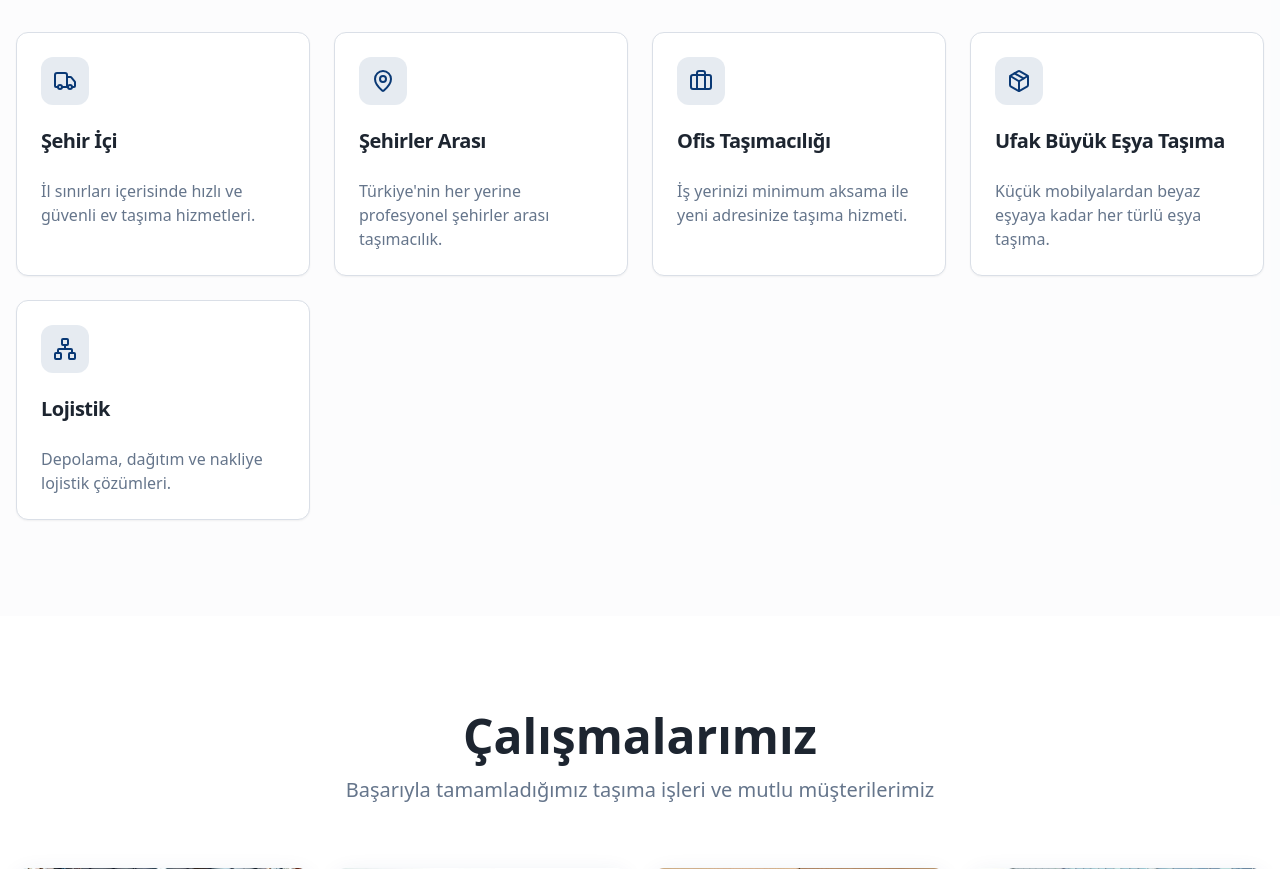
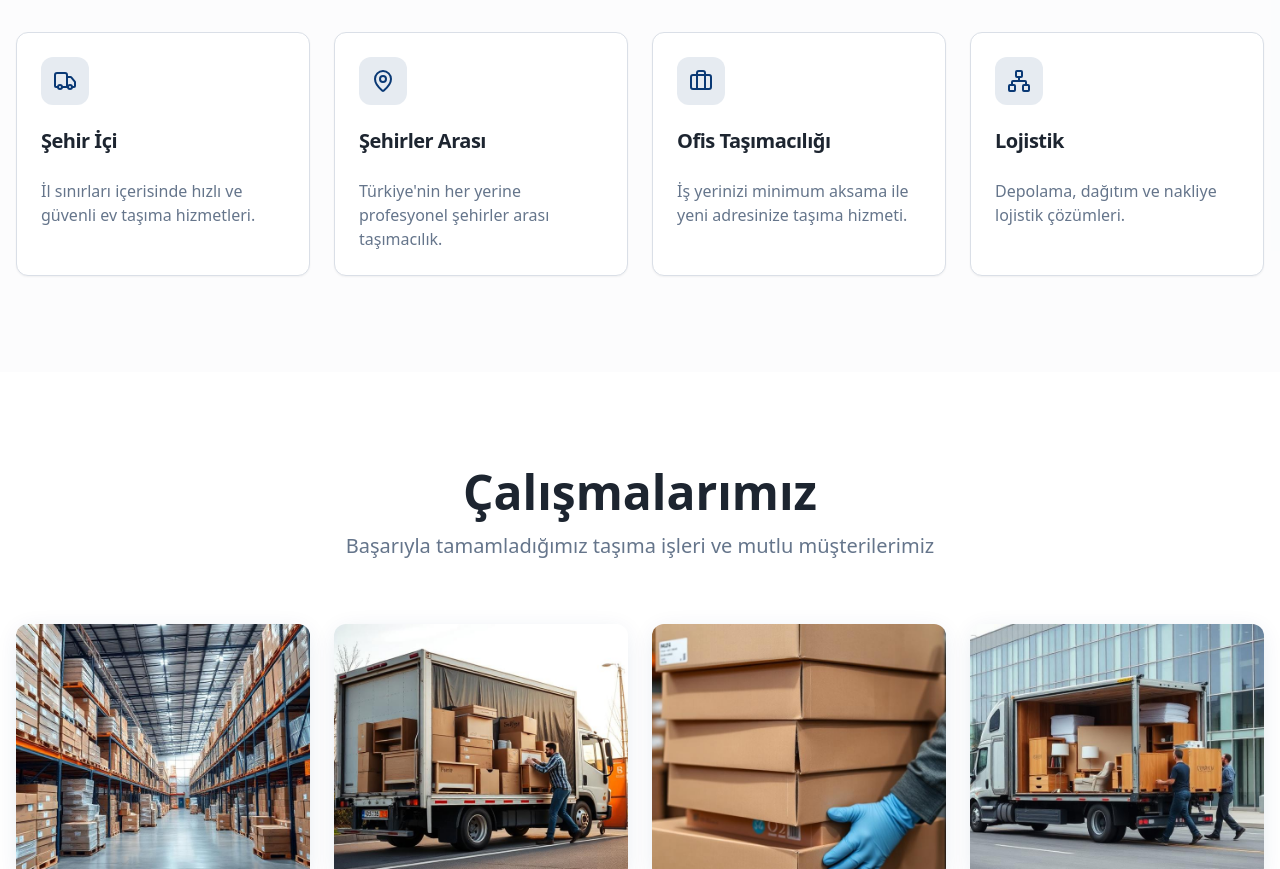
Before and after one commit to hluk17/map-move-showcase, a React (Vite) app: page / in a window 1280 px wide. Shown: the part 1020-1889 px from the top of the page. Built offline with nearby package versions, Linux system fonts and the light colour scheme; the HTML template or start-up script is replaced by a standard one.

Commit message:
Remove small/large item moving
Çalışmada "Ufak Büyük Eşya Taşıma" hizmetini hizmetler listesinden çıkardım. İlgili kart ve ikonla ilgili referanslar temizlendi; mevcut 5 hizmetten 1'i kaldırılarak 4 hizmete düştü.

```diff
--- a/src/components/Services.tsx
+++ b/src/components/Services.tsx
@@ -1,5 +1,5 @@
 import { Card, CardContent, CardDescription, CardHeader, CardTitle } from "@/components/ui/card";
-import { Truck, MapPin, Briefcase, Package, Network } from "lucide-react";
+import { Truck, MapPin, Briefcase, Network } from "lucide-react";
 
 const services = [
   {
@@ -16,11 +16,6 @@ const services = [
     icon: Briefcase,
     title: "Ofis Taşımacılığı",
     description: "İş yerinizi minimum aksama ile yeni adresinize taşıma hizmeti.",
-  },
-  {
-    icon: Package,
-    title: "Ufak Büyük Eşya Taşıma",
-    description: "Küçük mobilyalardan beyaz eşyaya kadar her türlü eşya taşıma.",
   },
   {
     icon: Network,
```
